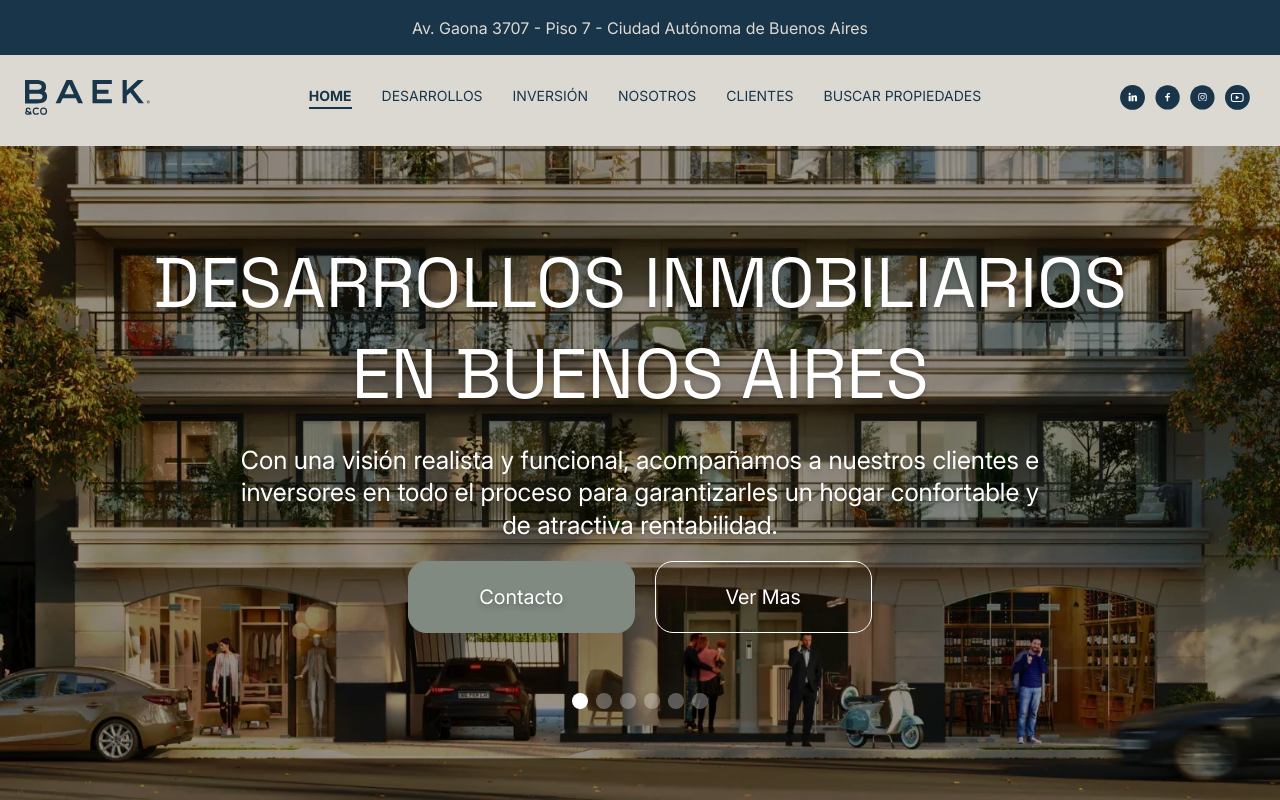
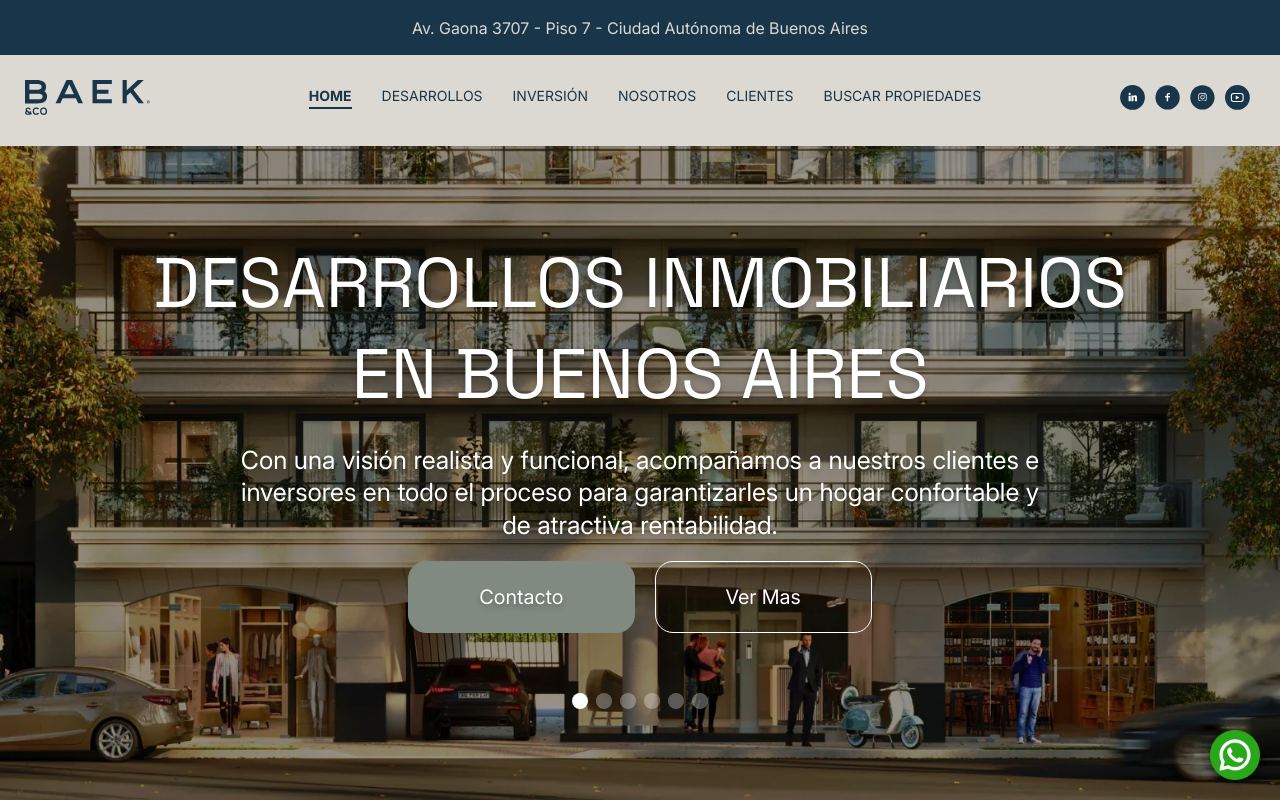
Before and after one commit to TomasDnlAranda/beak-y-co-demo-react, a React (Vite) app: page / in a window 1280 px wide. Shown: the top 800 px of the page. Built offline with nearby package versions, Linux system fonts and the light colour scheme.

Commit message:
feat: add floating action button for WhatsApp chat

```diff
--- /dev/null
+++ b/src/components/FloatingButton/FloatingButton.css
@@ -0,0 +1,17 @@
+.floating-btn {
+	position: fixed;
+	bottom: 20px;
+	right: 20px;
+	width: 50px;
+	height: 50px;
+	border-radius: 50%;
+	border: none;
+	box-shadow: 0px 4px 6px rgba(0, 0, 0, 0.3);
+	cursor: pointer;
+	z-index: 1000;
+}
+
+.floating-btn img {
+	width: 50px;
+	height: 50px;
+}
--- /dev/null
+++ b/src/components/FloatingButton/FloatingButton.tsx
@@ -0,0 +1,15 @@
+import './FloatingButton.css';
+import FloatingButtonIcon from '../../assets/icons/btn_whatsapp.svg';
+
+const FloatingButton = () => {
+	return (
+		<a
+			href="https://wa.me/5491134608762?text=Hola!%20Me%20gustaría%20recibir%20más%20información."
+			className="floating-btn"
+		>
+			<img src={FloatingButtonIcon} alt="WhatsApp" />
+		</a>
+	);
+};
+
+export default FloatingButton;
--- a/src/components/Hero/Hero.tsx
+++ b/src/components/Hero/Hero.tsx
@@ -24,7 +24,7 @@ const Hero = () => {
 	const [currentSlide, setCurrentSlide] = useState(1);
 	const [fade, setFade] = useState(false);
 	const [isChanging, setIsChanging] = useState(false);
-	const [imageLoaded, setImageLoaded] = useState(false); // Estado para saber si las imágenes están cargadas
+	const [imageLoaded, setImageLoaded] = useState(false);
 
 	const handlePaginationClick = (id: number) => {
 		if (isChanging) return;
@@ -41,7 +41,6 @@ const Hero = () => {
 		});
 	}, []);
 
-	// Pre-cargar las imágenes al montar el componente
 	useEffect(() => {
 		const loadImages = slide.map((image) => {
 			const img = new Image();
@@ -52,15 +51,14 @@ const Hero = () => {
 			});
 		});
 
-		// Esperar que todas las imágenes se carguen antes de cambiar el estado
 		Promise.all(loadImages)
 			.then(() => {
-				setImageLoaded(true); // Cuando todas las imágenes se cargan correctamente
+				setImageLoaded(true);
 			})
 			.catch((error) => {
-				console.error(error); // Manejo de errores
+				console.error(error);
 			});
-	}, []); // Solo se ejecuta cuando el componente se monta
+	}, []);
 
 	useEffect(() => {
 		setFade(false);
@@ -82,7 +80,6 @@ const Hero = () => {
 
 	return (
 		<div className="hero">
-			{/* Mostrar la imagen de fondo solo cuando las imágenes estén cargadas */}
 			{imageLoaded && (
 				<div
 					className={`hero__background ${fade ? 'visible' : ''}`}
--- a/src/components/Project/Project.css
+++ b/src/components/Project/Project.css
@@ -1,5 +1,5 @@
 .project {
-	padding: 35px 20px;
+	padding: 50px 20px 100px;
 }
 
 .slogan-home {
--- a/src/pages/Home/Home.tsx
+++ b/src/pages/Home/Home.tsx
@@ -1,3 +1,4 @@
+import FloatingButton from '../../components/FloatingButton/FloatingButton';
 import Header from '../../components/Header/Header';
 import Hero from '../../components/Hero/Hero';
 import Project from '../../components/Project/Project';
@@ -6,6 +7,7 @@ import './Home.css';
 const Home = () => {
 	return (
 		<>
+			<FloatingButton />
 			<div className="home">
 				<Header />
 				<Hero />
```
Also changed, not shown: src/assets/icons/btn_whatsapp.svg (added).
